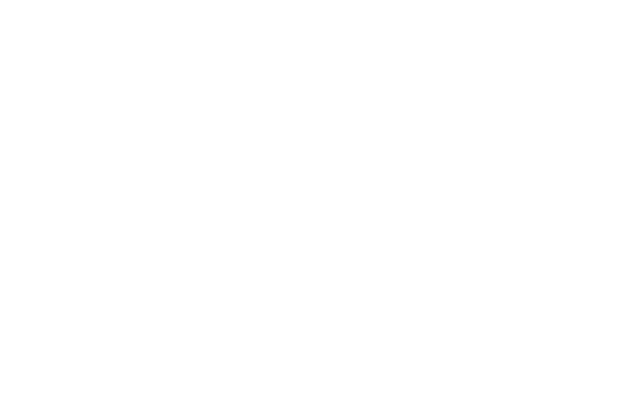
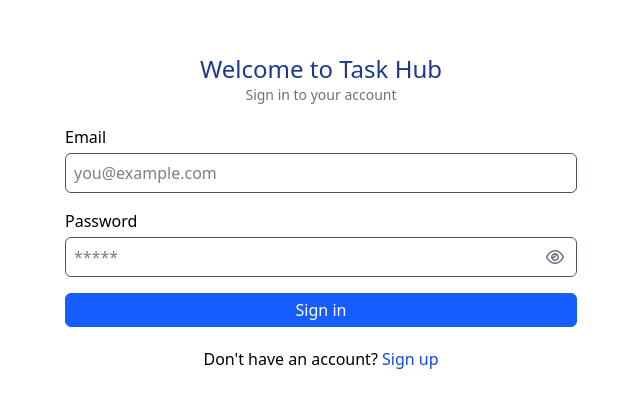
Before and after one commit to YasasSri2002/Task-Hub-task-manager, an Angular app in the folder frontend/: page / in a window 1280 px wide. Shown: the part 188-596 px from the top of the page, without its empty margins (319-959 px from the left). Built offline with nearby package versions, Linux system fonts and the light colour scheme.

Commit message:
frontend / login form component

```diff
--- a/frontend/angular.json
+++ b/frontend/angular.json
@@ -25,7 +25,10 @@
                 "input": "public"
               }
             ],
-            "styles": ["src/styles.css"],
+            "styles": [
+                "src/styles.css",
+                "node_modules/@fortawesome/fontawesome-free/css/all.min.css"
+              ],
             "server": "src/main.server.ts",
             "outputMode": "server",
             "security": {
--- a/frontend/package.json
+++ b/frontend/package.json
@@ -20,6 +20,7 @@
     "@angular/platform-server": "^21.2.0",
     "@angular/router": "^21.2.0",
     "@angular/ssr": "^21.2.2",
+    "@fortawesome/fontawesome-free": "^7.2.0",
     "express": "^5.1.0",
     "rxjs": "~7.8.0",
     "tslib": "^2.3.0"
--- a/frontend/src/app/app.html
+++ b/frontend/src/app/app.html
@@ -1,6 +1,6 @@
 
 <main>
-
+    <app-login-form></app-login-form>
 </main>
 
 
--- a/frontend/src/app/app.ts
+++ b/frontend/src/app/app.ts
@@ -1,10 +1,11 @@
 import { Component, signal } from '@angular/core';
 import { RouterOutlet } from '@angular/router';
+import { LoginForm } from './components/login-form/login-form';
 
 
 @Component({
   selector: 'app-root',
-  imports: [RouterOutlet, ],
+  imports: [RouterOutlet, LoginForm],
   templateUrl: './app.html',
   styleUrl: './app.css',
 })
--- /dev/null
+++ b/frontend/src/app/components/login-form/login-form.html
@@ -0,0 +1,57 @@
+<div class="grid justify-items-center content-center h-dvh">
+    <div class="grid justify-items-center w-[18em] md:w-3xl lg:4xl sm:min-w-xl  max-w-7xl  gap-5">
+        <header>
+            <div class="flex items-center justify-center">
+
+            </div>
+
+            <h1 class="text-center text-md  md:text-2xl text-blue-900">
+                    Welcome to Task Hub
+            </h1>
+            <h2 class="text-center text-sm md:text-md text-gray-500">
+                Sign in to your account
+            </h2>
+        </header>
+
+        <form class="grid gap-4 w-full sm:w-md md:w-lg">
+
+            <div class="grid gap-1">
+                <label  htmlFor="email">Email</label>
+                <input type="text" name="email"
+                        class=" border border-gray-600 rounded-md px-2  h-8  sm:h-10  "
+                        placeholder="you@example.com"
+                    />
+
+            </div>
+            <div class="grid gap-1">
+                <label htmlFor="password">Password</label>
+                <div class="relative flex items-center w-full">
+                    <input name="password"
+                        type="password"
+                        id="password"
+                        class="border border-gray-600 rounded-md px-2 pr-10 w-full h-8 sm:h-10"
+                        placeholder="*****"
+                    />
+                    <button type="button"
+                        class="absolute right-3 flex items-center text-gray-500 hover:text-gray-800">
+                                <i class="far fa-eye"></i>
+                    </button>
+                </div>
+
+            </div>
+            <button type="submit"
+                class="w-full border border-blue-600 bg-blue-600 py-1 px-4 rounded-md text-white
+                active:scale-75">
+                    Sign in
+            </button>
+        </form>
+
+        <div>
+            <h1>Don&apos;t have an account?
+                <span><a href="#"
+                            class="text-blue-700"> Sign up
+                </a>
+            </span></h1>
+        </div>
+    </div>
+</div>
```
Also changed, not shown: frontend/src/app/components/login-form/login-form.ts (added, +9 -0 lines), frontend/src/app/components/login-form/login-form.css (added), 2 other files (tests, documents, lock files or other folders).
